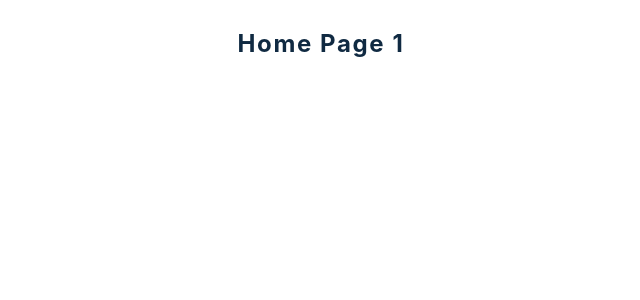
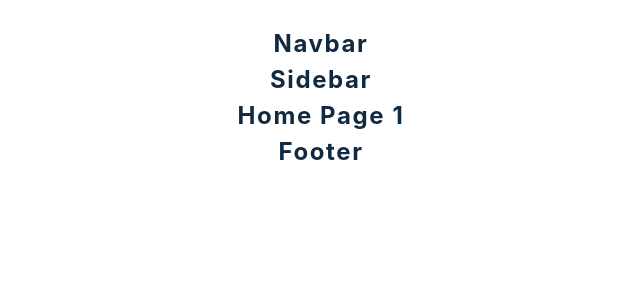
Before and after one commit to ImpulseImp/e-commerce-comfy, a React (Vite) app in the folder e-commerce/: page / in a window 1280 px wide. Shown: the top 300 px of the page, without its empty margins (319-959 px from the left). Built offline with nearby package versions, Linux system fonts and the light colour scheme.

Commit message:
add basic route setup

```diff
--- a/e-commerce/src/App.jsx
+++ b/e-commerce/src/App.jsx
@@ -16,12 +16,18 @@ import {
 const App = () => {
   return (
     <Router>
+      <Navbar />
+      <Sidebar />
       <Routes>
         <Route path='/' element={<Home />}></Route>
         <Route path='/about' element={<About />}></Route>
         <Route path='/cart' element={<Cart />}></Route>
         <Route path='/products' element={<Products />}></Route>
+        <Route path='products/:Id' element={<SingleProduct />} />
+        <Route path='checkout' element={<Checkout />} />
+        <Route path='*' element={<Error />} />
       </Routes>
+      <Footer />
     </Router>
   );
 };
```
